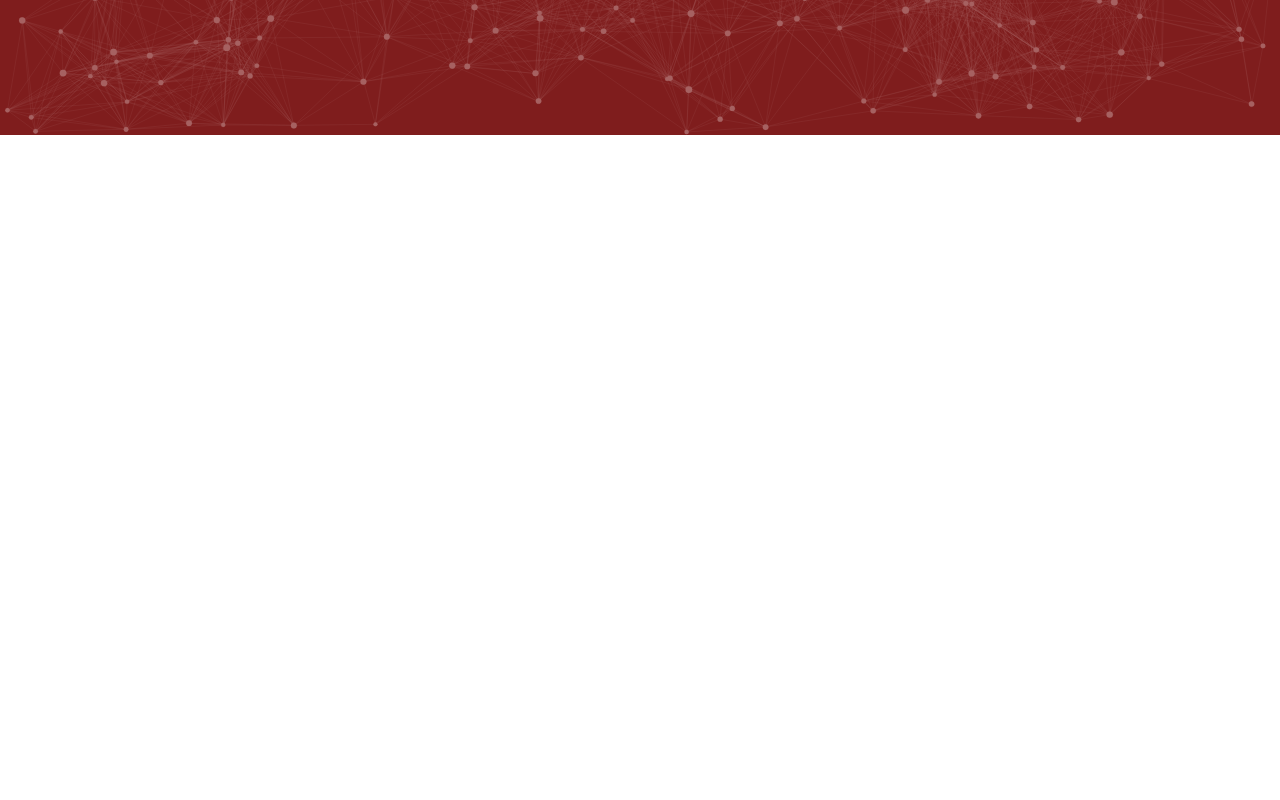
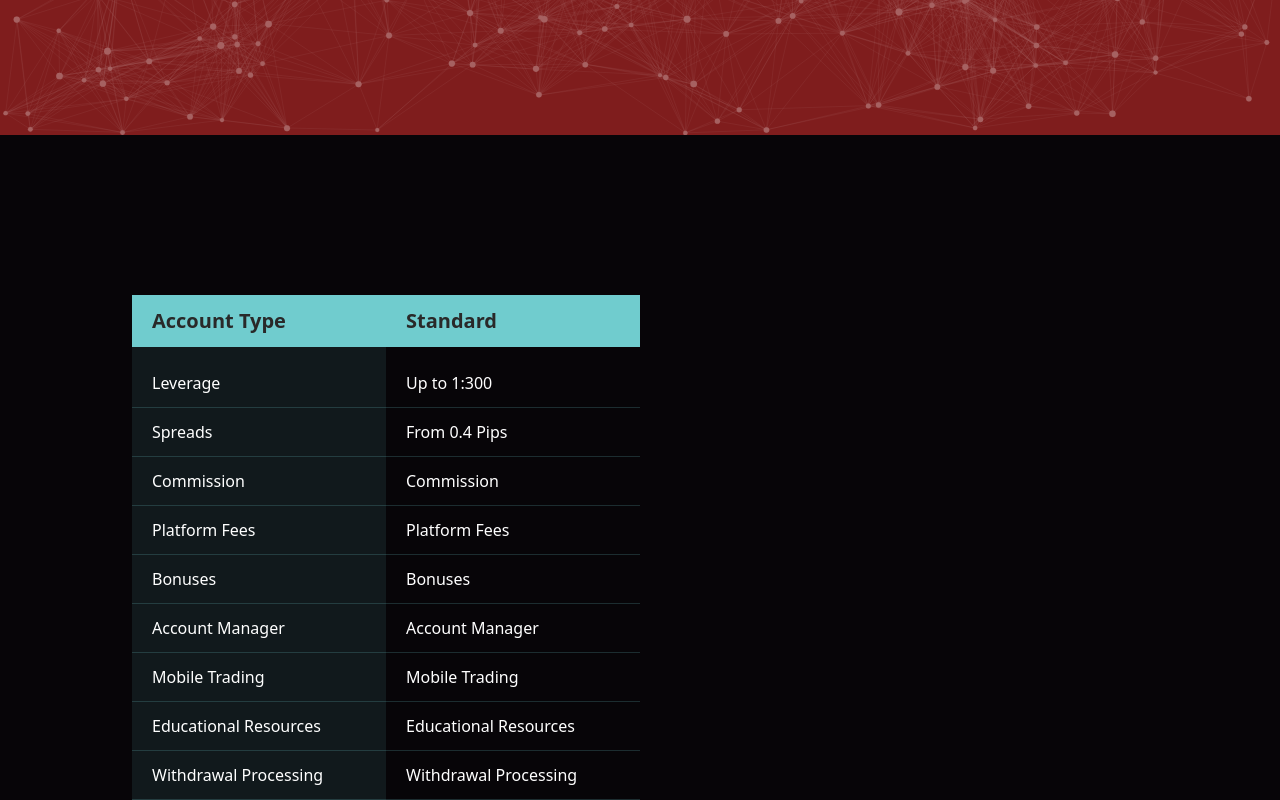
Before and after one commit to tarunmalik330/food-photographer, a Next.js app: page / in a window 1280 px wide. Shown: the part 665-1465 px from the top of the page. Before the commit the page ends 800 px from the top, so only its background shows below. Built offline with nearby package versions, Linux system fonts and the light colour scheme.

Commit message:
no change

```diff
--- /dev/null
+++ b/src/components/TradeAccount.jsx
@@ -0,0 +1,86 @@
+import React from "react";
+
+const TradeAccount = () => {
+  return (
+    <div className="pt-[160px] bg-[#070508]">
+      <div className="container xl:max-w-[1040px] mx-auto px-3">
+        <div className="flex flex-row flex-wrap">
+          <div className="w-3/12">
+            <div className="bg-[#71CED0] bg-opacity-10">
+              <div className="bg-[#70CCCE] py-[14px] px-5">
+                <p className="font-semibold text-[#292929] text-xl leading-[120%]">
+                  Account Type
+                </p>
+              </div>
+              <p className="pl-5 pt-6 pb-3 text-white text-base border-b border-b-solid border-b-[#71CED0] border-opacity-20">
+                Leverage
+              </p>
+              <p className="pl-5 py-3 text-white text-base border-b border-b-solid border-b-[#71CED0] border-opacity-20">
+                Spreads
+              </p>
+              <p className="pl-5 py-3 text-white text-base border-b border-b-solid border-b-[#71CED0] border-opacity-20">
+                Commission
+              </p>
+              <p className="pl-5 py-3 text-white text-base border-b border-b-solid border-b-[#71CED0] border-opacity-20">
+                Platform Fees
+              </p>
+              <p className="pl-5 py-3 text-white text-base border-b border-b-solid border-b-[#71CED0] border-opacity-20">
+                Bonuses
+              </p>
+              <p className="pl-5 py-3 text-white text-base border-b border-b-solid border-b-[#71CED0] border-opacity-20">
+                Account Manager
+              </p>
+              <p className="pl-5 py-3 text-white text-base border-b border-b-solid border-b-[#71CED0] border-opacity-20">
+                Mobile Trading
+              </p>
+              <p className="pl-5 py-3 text-white text-base border-b border-b-solid border-b-[#71CED0] border-opacity-20">
+                Educational Resources
+              </p>
+              <p className="pl-5 py-3 text-white text-base border-b border-b-solid border-b-[#71CED0] border-opacity-20">
+                Withdrawal Processing
+              </p>
+            </div>
+          </div>
+          <div className="w-3/12">
+            <div>
+              <div className="bg-[#70CCCE] py-[14px] px-5">
+                <p className="font-semibold text-[#292929] text-xl leading-[120%]">
+                  Standard
+                </p>
+              </div>
+              <p className="pl-5 pt-6 pb-3 text-white text-base border-b border-b-solid border-b-[#71CED0] border-opacity-20">
+                Up to 1:300
+              </p>
+              <p className="pl-5 py-3 text-white text-base border-b border-b-solid border-b-[#71CED0] border-opacity-20">
+                From 0.4 Pips
+              </p>
+              <p className="pl-5 py-3 text-white text-base border-b border-b-solid border-b-[#71CED0] border-opacity-20">
+                Commission
+              </p>
+              <p className="pl-5 py-3 text-white text-base border-b border-b-solid border-b-[#71CED0] border-opacity-20">
+                Platform Fees
+              </p>
+              <p className="pl-5 py-3 text-white text-base border-b border-b-solid border-b-[#71CED0] border-opacity-20">
+                Bonuses
+              </p>
+              <p className="pl-5 py-3 text-white text-base border-b border-b-solid border-b-[#71CED0] border-opacity-20">
+                Account Manager
+              </p>
+              <p className="pl-5 py-3 text-white text-base border-b border-b-solid border-b-[#71CED0] border-opacity-20">
+                Mobile Trading
+              </p>
+              <p className="pl-5 py-3 text-white text-base border-b border-b-solid border-b-[#71CED0] border-opacity-20">
+                Educational Resources
+              </p>
+              <p className="pl-5 py-3 text-white text-base border-b border-b-solid border-b-[#71CED0] border-opacity-20">
+                Withdrawal Processing
+              </p>
+            </div>
+          </div>
+        </div>
+      </div>
+    </div>
+  );
+};
+
+export default TradeAccount;
--- a/src/pages/_app.js
+++ b/src/pages/_app.js
@@ -1,10 +1,12 @@
 import Hero from "@/components/Hero";
+import TradeAccount from "@/components/TradeAccount";
 import "@/styles/globals.css";
 
 export default function App() {
   return (
     <>
       <Hero />
+      <TradeAccount />
     </>
   );
 }
```
